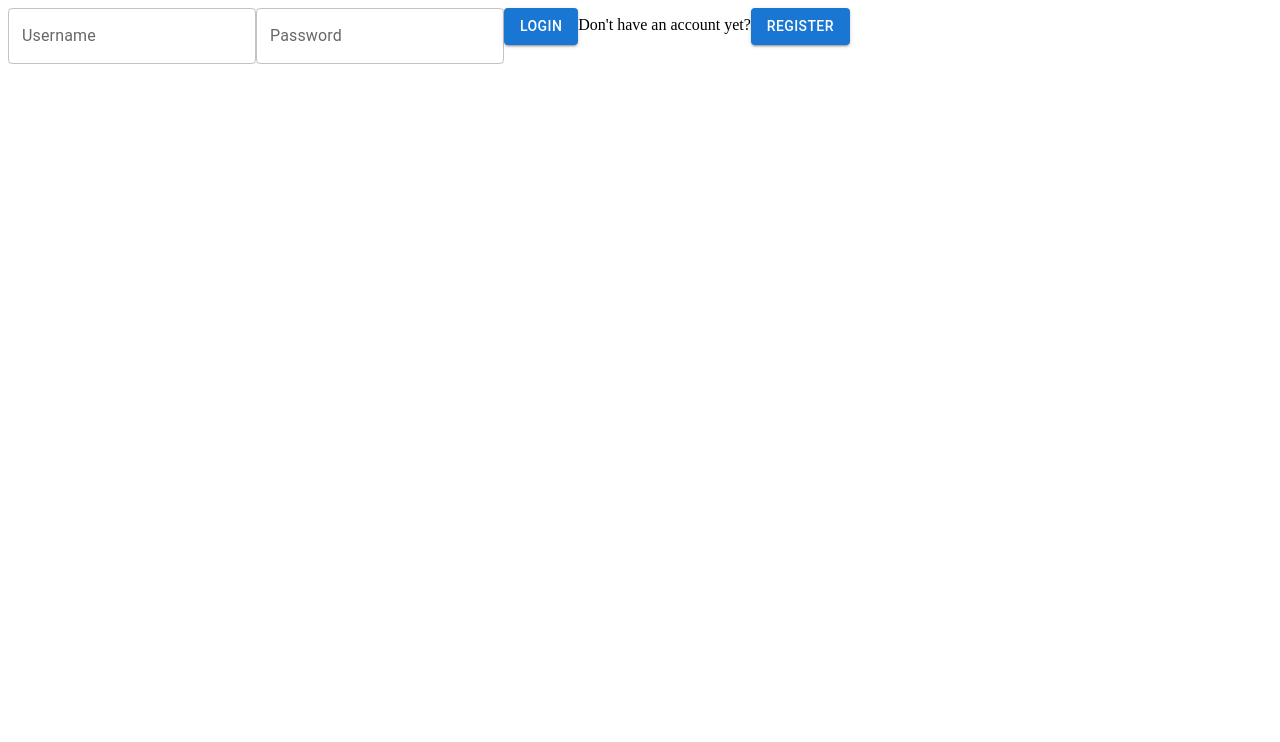
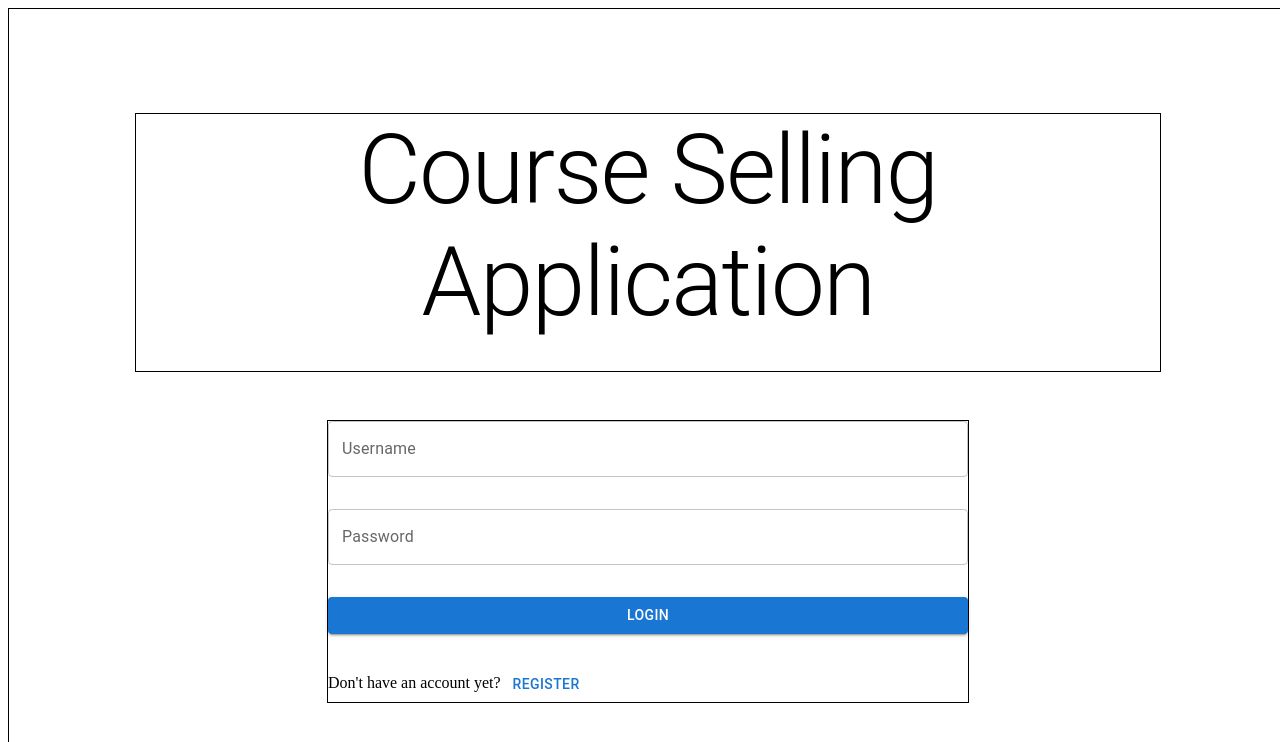
Before and after one commit to S-J-01/course-selling-app, a React (Vite) app in the folder course-selling-app-frontend/: page /login in a window 1280 px wide. Shown: the top 742 px of the page. Built offline with nearby package versions, Linux system fonts and the light colour scheme.

Commit message:
added material ui to Login Page

```diff
--- a/course-selling-app-frontend/src/components/Login.jsx
+++ b/course-selling-app-frontend/src/components/Login.jsx
@@ -3,6 +3,8 @@ import {Button} from "@mui/material"
 import { useNavigate } from "react-router-dom"
 import { useState } from "react"
 import axios from "axios"
+import Box from "@mui/material/Box"
+import Typography from "@mui/material/Typography"
 function Login(){
 
     const navigate = useNavigate();
@@ -35,20 +37,63 @@ function Login(){
             localStorage.setItem('token',response.data.token)
             setUsername('')
             setPassword('')
-            navigate('/all-courses')
+            navigate('all-courses')
          })
          .catch(err=>{
             console.log(err)
          })
     }
     return(
-        <>
-        <TextField id="outlined-basic" label="Username" variant="outlined" value={username} onChange={handleUsernameChange}/>
-        <TextField id="outlined-password-input" label="Password" type="password" value={password} onChange={handlePasswordChange}/>
-        <Button variant="contained" onClick={onLogin}>Login</Button>
-        <span>Don't have an account yet?</span>
-        <Button variant="contained" onClick={()=>navigate('/')}>Register</Button>
-        </>
+        <Box
+        sx={{
+            display:'flex',
+            width:'100vw',
+            height:'100vh',
+            margin:0,
+            padding:0,
+            boxSizing:'border-box',
+            justifyContent:'center',
+            alignItems:'center',
+            border:'1px solid black',
+            flexDirection:'column',
+            gap:6
+
+         }}
+        >
+
+            <Box
+            sx={{
+                border:'1px solid black',
+                width:'80vw',
+                textAlign:'center',
+                }}
+            >
+
+                <Typography variant="h1" gutterBottom>
+                    Course Selling Application
+                </Typography>
+            </Box>
+
+
+            <Box
+                sx={{
+                    display:'flex',
+                    flexDirection:'column',
+                    border:'1px solid black',
+                    gap:4,
+                    width:'50vw'
+                 }}
+            >
+                <TextField id="outlined-basic" label="Username" variant="outlined" value={username} onChange={handleUsernameChange}/>
+                <TextField id="outlined-password-input" label="Password" type="password" value={password} onChange={handlePasswordChange}/>
+                <Button variant="contained" onClick={onLogin}>Login</Button>
+                <span>Don't have an account yet? <Button onClick={()=>navigate('/')}>Register</Button></span>
+
+
+
+            </Box>
+
+        </Box>
     )
 }
 
--- a/course-selling-app-frontend/src/components/Register.jsx
+++ b/course-selling-app-frontend/src/components/Register.jsx
@@ -4,6 +4,7 @@ import Button from '@mui/material/Button'
 import { useState } from "react";
 import axios from 'axios'
 import { Box } from "@mui/material";
+import Typography from "@mui/material/Typography";
 
 function Register(){
     const navigate = useNavigate();
@@ -52,9 +53,22 @@ function Register(){
             justifyContent:'center',
             alignItems:'center',
             border:'1px solid black',
+            flexDirection:'column',
+            gap:6
 
          }}
         >
+            <Box
+             sx={{
+                border:'1px solid black',
+                width:'80vw',
+                textAlign:'center',
+                }}
+            >
+            <Typography variant="h1" gutterBottom>
+                Course Selling Application
+            </Typography>
+            </Box>
 
             <Box
              sx={{
@@ -62,14 +76,14 @@ function Register(){
                 flexDirection:'column',
                 border:'1px solid black',
                 gap:4,
-                flexBasis:500
+                width:'50vw'
              }}
             >
                 <TextField id="outlined-basic" label="Username" variant="outlined" value={username} onChange={handleUsernameChange}  />
                 <TextField id="outlined-password-input" label="Password" type="password" value={password} onChange={handlePasswordChange}/>
                 <Button variant="contained" onClick={onRegister}>Register</Button>
-                <span>Already have an account?</span>
-                <Button variant="contained" onClick={()=>navigate('login')}>Login</Button>
+                <span>Already have an account?<Button onClick={()=>navigate('login')}>Login</Button></span>
+
             </Box>
 
         </Box>
```
